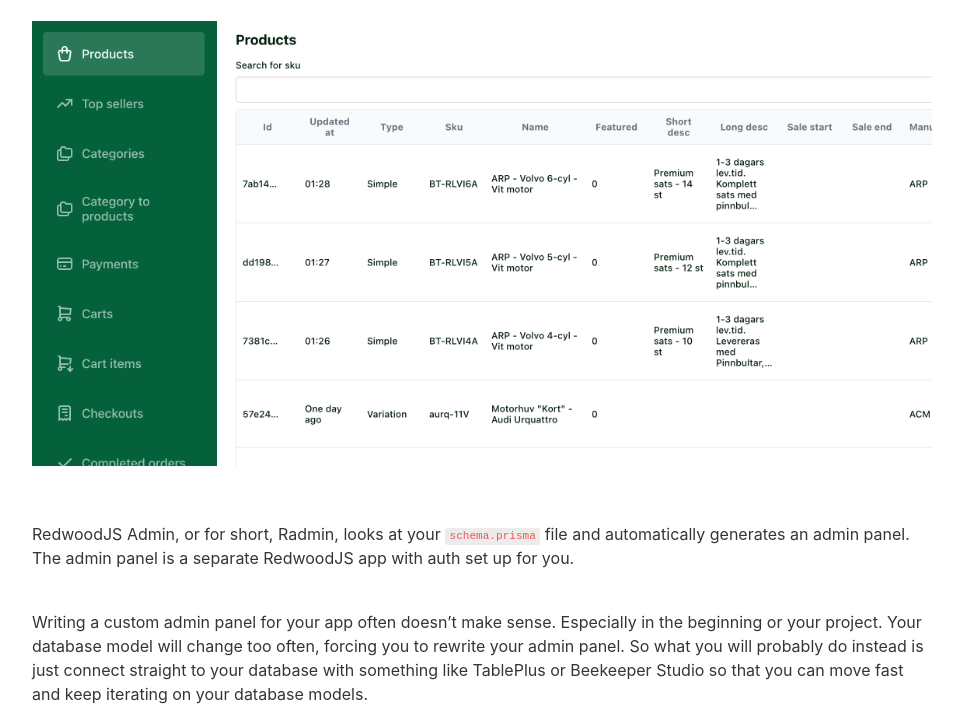
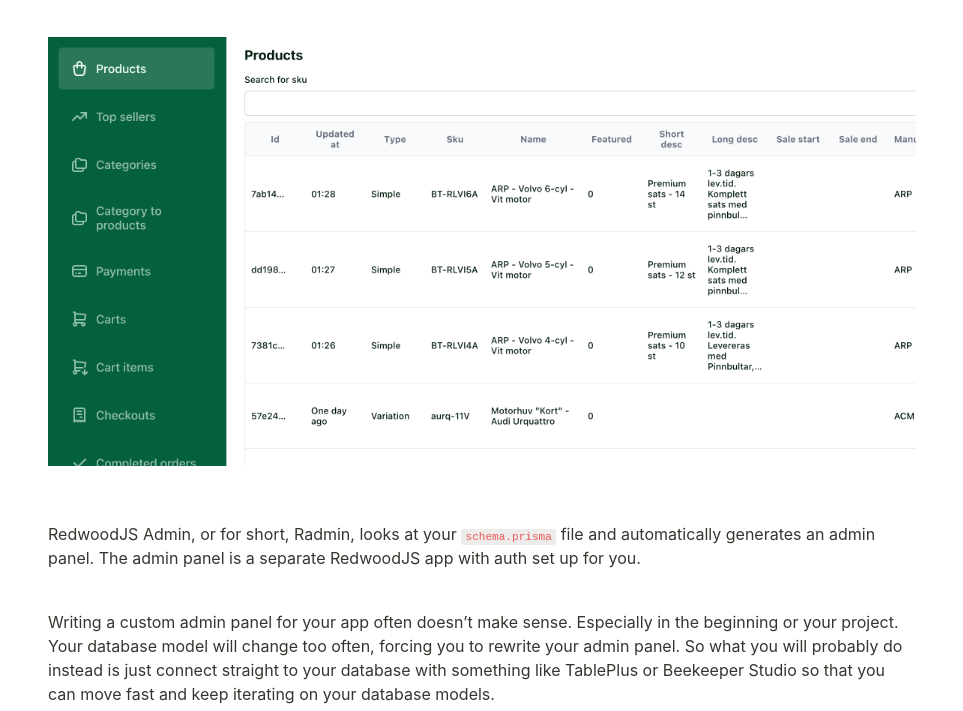
Before and after one commit to Tobbe/radmin-web, a plain HTML site: page index.html in a window 1280 px wide. Shown: the part 159-870 px from the top of the page, without its empty margins (158-1121 px from the left). Drawn offline with Linux system fonts and the light colour scheme.

Commit message:
Make it display better on mobile

```diff
--- a/index.html
+++ b/index.html
@@ -1,6 +1,8 @@
 <html>
   <head>
     <meta http-equiv="Content-Type" content="text/html; charset=utf-8" />
+    <meta name="viewport" content="width=device-width, initial-scale=1" />
+
     <title>RedwoodJS Admin</title>
     <style>
       /* cspell:disable-file */
@@ -28,6 +30,14 @@
 
       body {
         line-height: 1.5;
+        padding: 0.4rem;
+      }
+
+      /* Medium devices (landscape tablets, 768px and up) */
+      @media only screen and (min-width: 768px) {
+        body {
+          padding: 1rem;
+        }
       }
 
       a,
@@ -287,7 +297,7 @@
       }
 
       .page-description {
-				font-weight: bold;
+        font-weight: bold;
         font-size: 1.25rem;
         margin-bottom: 2em;
       }
```
